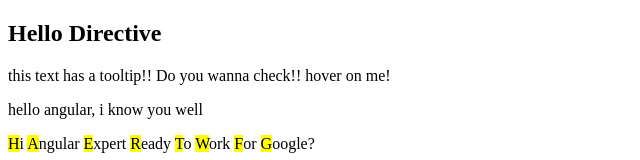
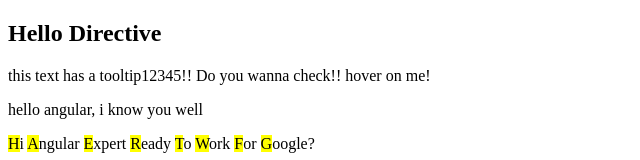
Before and after one commit to SirishaKomma/ng-directives, an Angular app: page / in a window 1280 px wide. Shown: the top 160 px of the page, without its empty margins (0-640 px from the left). Built offline with nearby package versions, Linux system fonts and the light colour scheme.

Commit message:
updated app component

```diff
--- a/src/app/app.component.html
+++ b/src/app/app.component.html
@@ -3,7 +3,7 @@
     <p > this is only for admins</p>
 </ng-template>
 <div appTooltip appTooltipText="hey i am a tooltip">
-    <p>this text has a tooltip!! Do you wanna check!! hover on me!</p>
+    <p>this text has a tooltip12345!! Do you wanna check!! hover on me!</p>
 </div>
 <div appCopyToClipboard="hello angular, i know you well">hello angular, i know you well</div>
 <p [innerHTML]="'hi angular expert ready to work for google? '| capitalize:true"></p>
```
